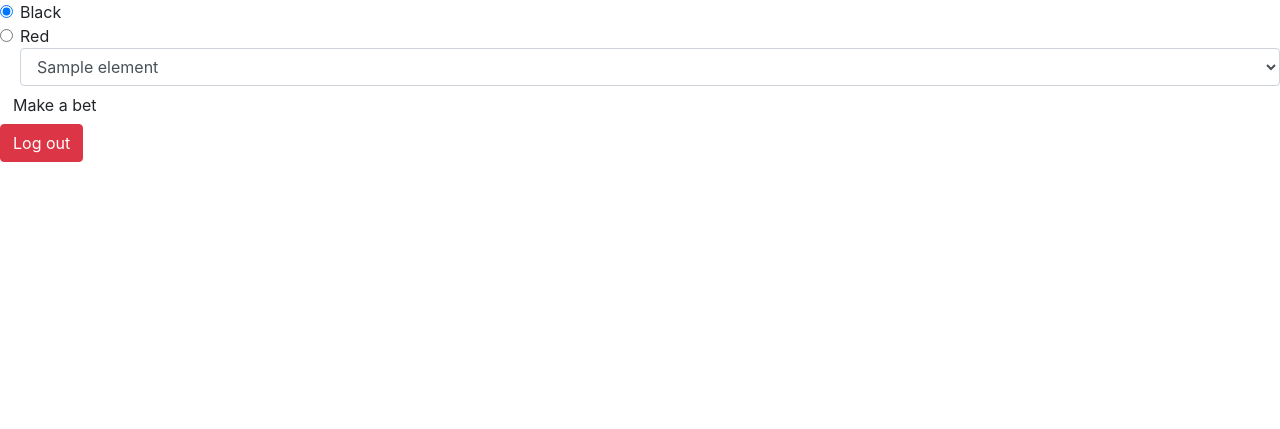
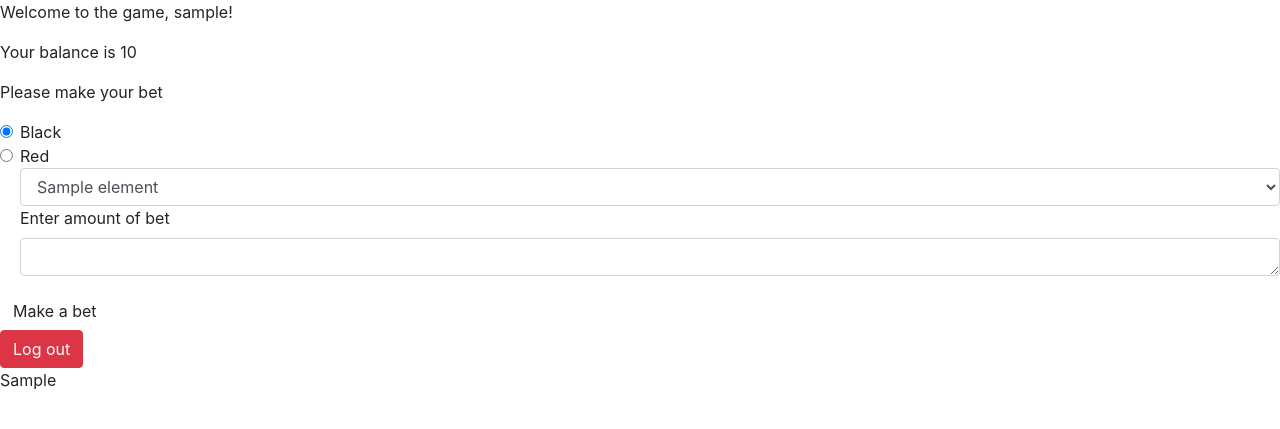
Before and after one commit to vovapasko/roulette_service_flask, a Flask app: template root/templates/play.html in a window 1280 px wide. Shown: the top 429 px of the page. Run offline with Flask 2, Linux system fonts and the light colour scheme; the template is opened without the code that fills it: most values are stand-ins (such as "Sample title", 1, 10 or a date in 2020).

Commit message:
Provided form for displaying bet result and validating the correct bet value

```diff
--- a/root/app.py
+++ b/root/app.py
@@ -5,6 +5,7 @@ from werkzeug.utils import redirect
 
 from root import tools
 from root.db import Database
+from root.tools import correct_bet
 
 app = Flask(__name__)
 SECRET_KEY = os.urandom(32)
@@ -51,14 +52,26 @@ def login():
     return render_template('login.html', error=error)
 
 
+
 @app.route('/home', methods=['GET', 'POST'])
 def home():
     lst = tools.generate_list()
+    username = session.get('username')
+    balance = db.fetchPlayer(username).balance
+    player = {'username': username, 'balance': balance}
     if request.method == 'POST':
         print(request.form['exampleRadios'])
         print(request.form['bet_number'])
         print(session.get('username'))
-    return render_template('play.html', lst=lst)
+        player_bet = request.form['moneyToBet']
+        print(player_bet)
+        if correct_bet(player_bet, balance):
+            bet_result = "Bet is made!Bet is made!Bet is made!Bet is made!Bet is made!Bet is made!Bet is made!Bet is made!Bet is made!Bet is made!Bet is made!Bet is made!Bet is made!Bet is made!"
+            return render_template('play.html', lst=lst, player=player, bet_result=bet_result)
+        else:
+            error = 'Wrong number! Bet must be number less than ' + str(balance)
+            return render_template('play.html', lst=lst, player=player, error=error)
+    return render_template('play.html', lst=lst, player=player)
 
 
 @app.route('/logout')
--- a/root/templates/play.html
+++ b/root/templates/play.html
@@ -7,6 +7,9 @@
 
 </head>
 <body>
+<p>Welcome to the game, {{player.username}}!</p>
+<p>Your balance is {{player.balance}}</p>
+<p>Please make your bet</p>
 <form action="/home" method="post">
     <div class="form-check">
         <input class="form-check-input" type="radio" name="exampleRadios" id="exampleRadios1" value="black" checked>
@@ -25,11 +28,18 @@
             {% for element in lst %}
             <option>{{element}}</option>
             {% endfor %}
-            <option>Default select</option>
         </select>
+        <div class="form-group">
+            <label for="exampleFormControlTextarea1">Enter amount of bet</label>
+            <textarea class="form-control" name="moneyToBet" id="exampleFormControlTextarea1" rows="1"></textarea>
+        </div>
+        {% if error %}
+        <p class="error"><strong>Error:</strong> {{ error }}
+            {% endif %}
     </div>
     <input class="btn btn-default" type="submit" value="Make a bet">
 </form>
 <a href="{{url_for('logout')}}" class="btn btn-danger">Log out</a>
+<p>{{bet_result}}</p>
 </body>
 </html>
```
Also changed, not shown: root/tools.py (+8 -0 lines).
